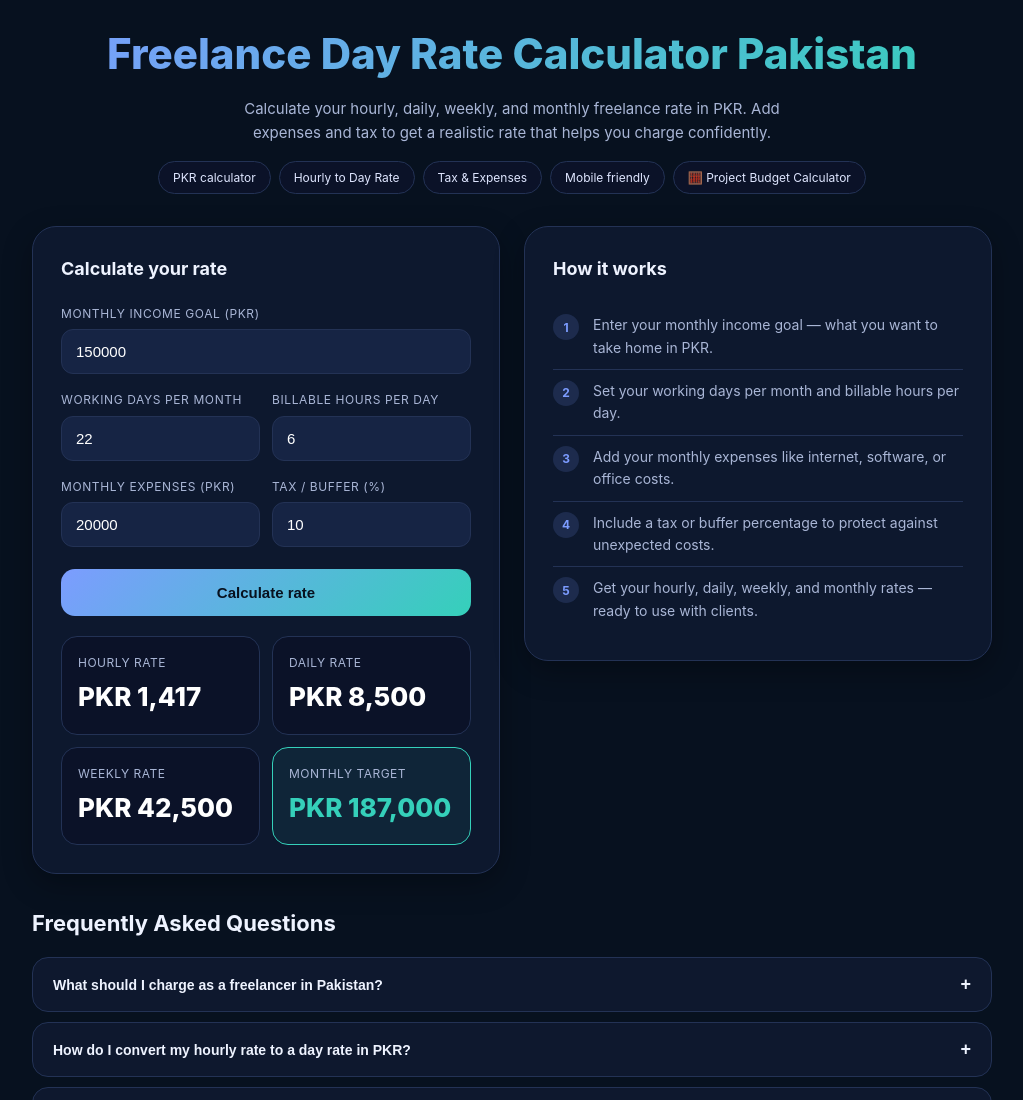
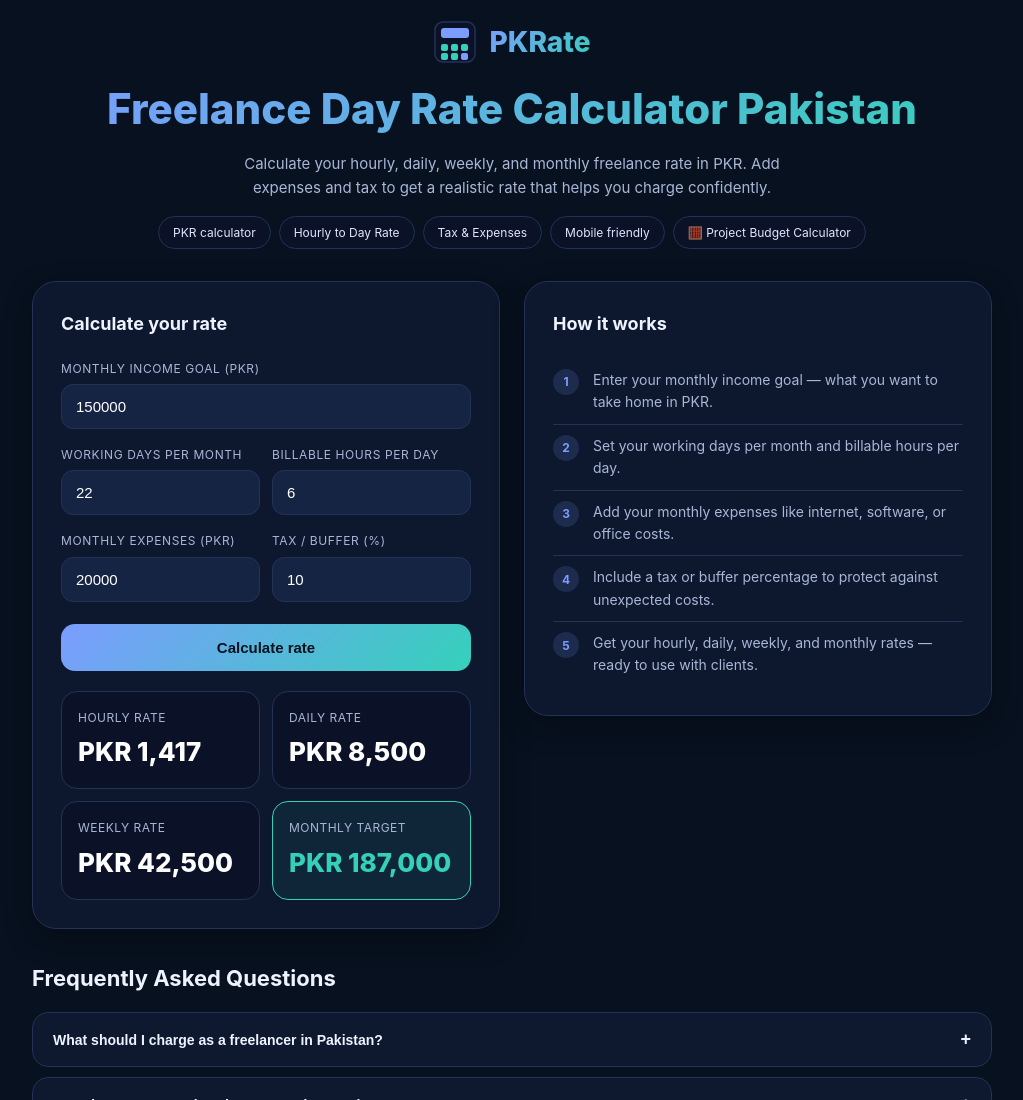
Before and after one commit to shaikh1085/Freelance-Day-Rate-Calculator-Pakistan, a plain HTML site: page index.html in a window 1280 px wide. Shown: the top 1100 px of the page, without its empty margins (128-1151 px from the left). Drawn offline with Linux system fonts and the light colour scheme.

Commit message:
Update index.html

```diff
--- a/index.html
+++ b/index.html
@@ -274,6 +274,19 @@
 
   <!-- Hero -->
   <div class="hero">
+  <div style="display:flex; align-items:center; justify-content:center; gap:12px; margin-bottom:10px;">
+  <svg xmlns="http://www.w3.org/2000/svg" width="44" height="44" viewBox="0 0 44 44">
+    <rect x="2" y="2" width="40" height="40" rx="8" fill="#0b1228" stroke="#233255" stroke-width="1.5"/>
+    <rect x="8" y="8" width="28" height="10" rx="3" fill="#7c9cff"/>
+    <rect x="8" y="24" width="7" height="7" rx="2" fill="#35d0ba"/>
+    <rect x="18" y="24" width="7" height="7" rx="2" fill="#35d0ba"/>
+    <rect x="28" y="24" width="7" height="7" rx="2" fill="#35d0ba"/>
+    <rect x="8" y="33" width="7" height="7" rx="2" fill="#35d0ba"/>
+    <rect x="18" y="33" width="7" height="7" rx="2" fill="#35d0ba"/>
+    <rect x="28" y="33" width="7" height="7" rx="2" fill="#7c9cff"/>
+  </svg>
+  <span style="font-size:28px; font-weight:800; background:linear-gradient(135deg,#7c9cff,#35d0ba); -webkit-background-clip:text; -webkit-text-fill-color:transparent;">PKRate</span>
+</div>
     <h1>Freelance Day Rate Calculator Pakistan</h1>
     <p>Calculate your hourly, daily, weekly, and monthly freelance rate in PKR. Add expenses and tax to get a realistic rate that helps you charge confidently.</p>
     <div class="badges">
```
